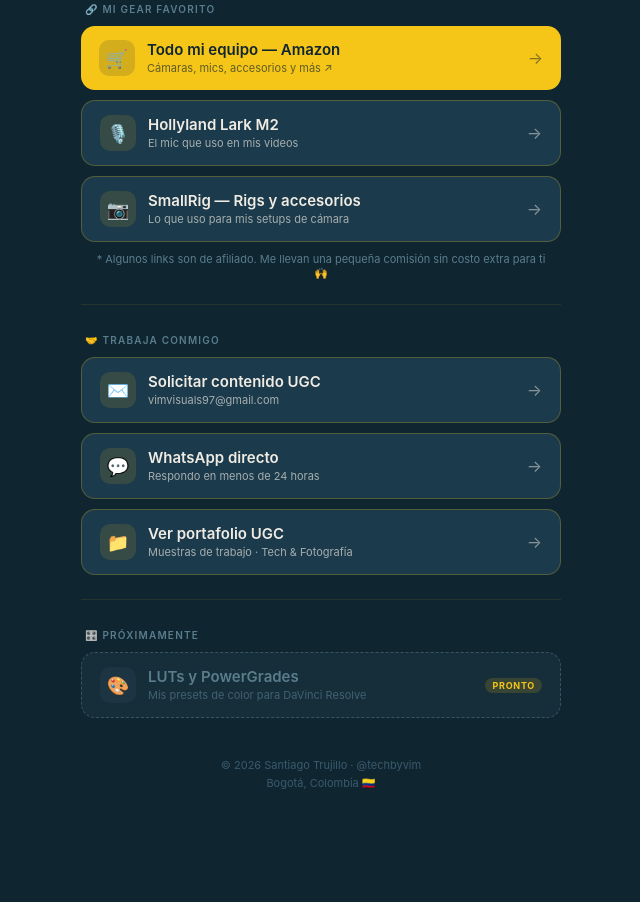
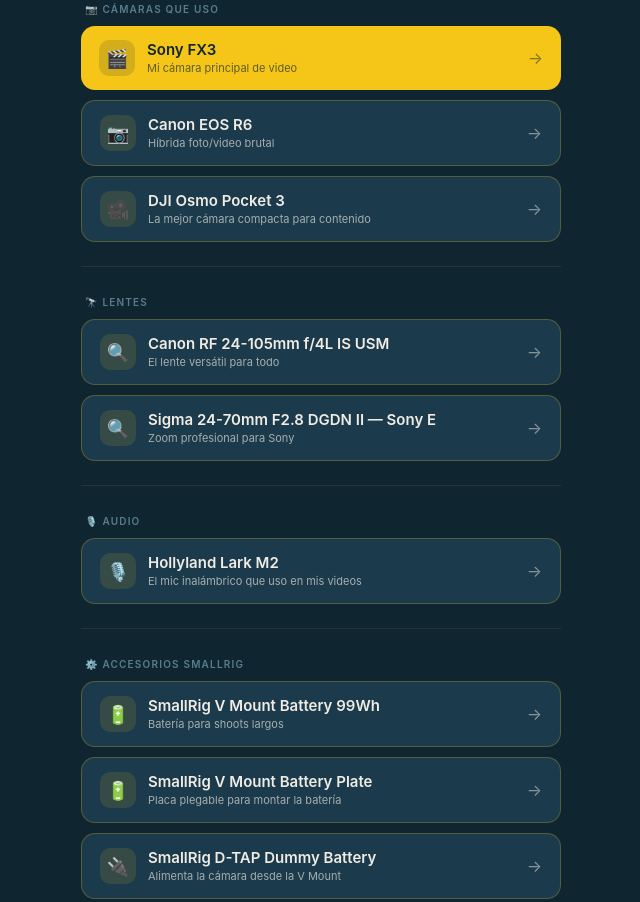
Before and after one commit to vimvisuals97-droid/-techbyvim.github.io, a plain HTML site: page index.html in a window 1280 px wide. Shown: the part 369-1271 px from the top of the page, without its empty margins (319-959 px from the left). Before the commit the page ends 1223 px from the top, so only its background shows below. Drawn offline with Linux system fonts and the light colour scheme.

Commit message:
Add files via upload

```diff
--- a/index.html
+++ b/index.html
@@ -22,7 +22,6 @@
       max-width: 480px;
     }
 
-    /* Header */
     .header {
       text-align: center;
       padding: 2rem 0 1.5rem;
@@ -72,7 +71,6 @@
       line-height: 1.5;
     }
 
-    /* Social icons */
     .socials {
       display: flex;
       justify-content: center;
@@ -104,7 +102,6 @@
       fill: #8AADBE;
     }
 
-    /* Section labels */
     .section-label {
       font-size: 10px;
       font-weight: 600;
@@ -114,7 +111,6 @@
       margin: 1.8rem 0 0.7rem 4px;
     }
 
-    /* Buttons */
     .btn {
       display: flex;
       align-items: center;
@@ -200,7 +196,6 @@
       border-radius: 99px;
     }
 
-    /* Affiliate note */
     .affiliate-note {
       font-size: 11px;
       color: #5A7D8E;
@@ -209,17 +204,11 @@
       padding: 0 0.5rem;
     }
 
-    /* Footer */
     .footer {
       text-align: center;
       margin-top: 2.5rem;
       font-size: 11px;
       color: #3a5a6e;
-    }
-
-    .footer a {
-      color: #5A7D8E;
-      text-decoration: none;
     }
 
     .divider {
@@ -235,57 +224,119 @@
   <!-- Header -->
   <div class="header">
     <div class="avatar">TV</div>
-    <!-- Si tienes foto: <div class="avatar"><img src="tu-foto.jpg" alt="Santiago"></div> -->
     <p class="name">Santiago Trujillo</p>
     <p class="handle">@techbyvim</p>
     <p class="tagline">Filmmaker convertido en creador UGC<br>📷 Tech · Fotografía · Video · Bogotá 🇨🇴</p>
   </div>
 
-  <!-- Social links -->
+  <!-- Socials -->
   <div class="socials">
-    <!-- Instagram -->
     <a href="https://instagram.com/techbyvim" class="social-link" target="_blank" aria-label="Instagram">
       <svg viewBox="0 0 24 24"><path d="M12 2.163c3.204 0 3.584.012 4.85.07 3.252.148 4.771 1.691 4.919 4.919.058 1.265.069 1.645.069 4.849 0 3.205-.012 3.584-.069 4.849-.149 3.225-1.664 4.771-4.919 4.919-1.266.058-1.644.07-4.85.07-3.204 0-3.584-.012-4.849-.07-3.26-.149-4.771-1.699-4.919-4.92-.058-1.265-.07-1.644-.07-4.849 0-3.204.013-3.583.07-4.849.149-3.227 1.664-4.771 4.919-4.919 1.266-.057 1.645-.069 4.849-.069zm0-2.163c-3.259 0-3.667.014-4.947.072-4.358.2-6.78 2.618-6.98 6.98-.059 1.281-.073 1.689-.073 4.948 0 3.259.014 3.668.072 4.948.2 4.358 2.618 6.78 6.98 6.98 1.281.058 1.689.072 4.948.072 3.259 0 3.668-.014 4.948-.072 4.354-.2 6.782-2.618 6.979-6.98.059-1.28.073-1.689.073-4.948 0-3.259-.014-3.667-.072-4.947-.196-4.354-2.617-6.78-6.979-6.98-1.281-.059-1.69-.073-4.949-.073zm0 5.838c-3.403 0-6.162 2.759-6.162 6.162s2.759 6.163 6.162 6.163 6.162-2.759 6.162-6.163c0-3.403-2.759-6.162-6.162-6.162zm0 10.162c-2.209 0-4-1.79-4-4 0-2.209 1.791-4 4-4s4 1.791 4 4c0 2.21-1.791 4-4 4zm6.406-11.845c-.796 0-1.441.645-1.441 1.44s.645 1.44 1.441 1.44c.795 0 1.439-.645 1.439-1.44s-.644-1.44-1.439-1.44z"/></svg>
     </a>
-    <!-- TikTok -->
     <a href="https://tiktok.com/@techbyvim" class="social-link" target="_blank" aria-label="TikTok">
       <svg viewBox="0 0 24 24"><path d="M19.59 6.69a4.83 4.83 0 01-3.77-4.25V2h-3.45v13.67a2.89 2.89 0 01-2.88 2.5 2.89 2.89 0 01-2.89-2.89 2.89 2.89 0 012.89-2.89c.28 0 .54.04.79.1V9.01a6.33 6.33 0 00-.79-.05 6.34 6.34 0 00-6.34 6.34 6.34 6.34 0 006.34 6.34 6.34 6.34 0 006.33-6.34V8.69a8.2 8.2 0 004.81 1.55V6.78a4.85 4.85 0 01-1.04-.09z"/></svg>
     </a>
-    <!-- YouTube -->
     <a href="https://youtube.com/@techbyvim" class="social-link" target="_blank" aria-label="YouTube">
       <svg viewBox="0 0 24 24"><path d="M23.495 6.205a3.007 3.007 0 00-2.088-2.088c-1.87-.501-9.396-.501-9.396-.501s-7.507-.01-9.396.501A3.007 3.007 0 00.527 6.205a31.247 31.247 0 00-.522 5.805 31.247 31.247 0 00.522 5.783 3.007 3.007 0 002.088 2.088c1.868.502 9.396.502 9.396.502s7.506 0 9.396-.502a3.007 3.007 0 002.088-2.088 31.247 31.247 0 00.5-5.783 31.247 31.247 0 00-.5-5.805zM9.609 15.601V8.408l6.264 3.602z"/></svg>
     </a>
   </div>
 
-  <!-- Gear / Affiliate -->
-  <p class="section-label">🔗 Mi gear favorito</p>
+  <!-- Cámaras -->
+  <p class="section-label">📷 Cámaras que uso</p>
 
-  <a href="https://www.amazon.com/shop/TUUSERNAME" class="btn btn-primary" target="_blank">
-    <!-- Reemplaza el link con tu Amazon Storefront cuando lo tengas -->
-    <div class="btn-icon">🛒</div>
+  <a href="https://amzn.to/4lpXfGq" class="btn btn-primary" target="_blank">
+    <div class="btn-icon">🎬</div>
     <div class="btn-text">
-      <span class="btn-title">Todo mi equipo — Amazon</span>
-      <span class="btn-sub">Cámaras, mics, accesorios y más ↗</span>
+      <span class="btn-title">Sony FX3</span>
+      <span class="btn-sub">Mi cámara principal de video</span>
     </div>
     <span class="btn-arrow">→</span>
   </a>
 
-  <a href="https://www.hollyland-tech.com/products/lark-m2" class="btn btn-secondary" target="_blank">
-    <!-- Reemplaza con tu link de afiliado de Hollyland cuando apliques -->
-    <div class="btn-icon">🎙️</div>
+  <a href="https://amzn.to/4sah9Il" class="btn btn-secondary" target="_blank">
+    <div class="btn-icon">📷</div>
     <div class="btn-text">
-      <span class="btn-title">Hollyland Lark M2</span>
-      <span class="btn-sub">El mic que uso en mis videos</span>
+      <span class="btn-title">Canon EOS R6</span>
+      <span class="btn-sub">Híbrida foto/video brutal</span>
     </div>
     <span class="btn-arrow">→</span>
   </a>
 
-  <a href="https://www.smallrig.com" class="btn btn-secondary" target="_blank">
-    <!-- Reemplaza con tu link de afiliado de SmallRig -->
-    <div class="btn-icon">📷</div>
+  <a href="https://amzn.to/4sk3kXJ" class="btn btn-secondary" target="_blank">
+    <div class="btn-icon">🎥</div>
     <div class="btn-text">
-      <span class="btn-title">SmallRig — Rigs y accesorios</span>
-      <span class="btn-sub">Lo que uso para mis setups de cámara</span>
+      <span class="btn-title">DJI Osmo Pocket 3</span>
+      <span class="btn-sub">La mejor cámara compacta para contenido</span>
+    </div>
+    <span class="btn-arrow">→</span>
+  </a>
+
+  <div class="divider"></div>
+
+  <!-- Lentes -->
+  <p class="section-label">🔭 Lentes</p>
+
+  <a href="https://amzn.to/3P6urH8" class="btn btn-secondary" target="_blank">
+    <div class="btn-icon">🔍</div>
+    <div class="btn-text">
+      <span class="btn-title">Canon RF 24-105mm f/4L IS USM</span>
+      <span class="btn-sub">El lente versátil para todo</span>
+    </div>
+    <span class="btn-arrow">→</span>
+  </a>
+
+  <a href="https://amzn.to/4rwjFY7" class="btn btn-secondary" target="_blank">
+    <div class="btn-icon">🔍</div>
+    <div class="btn-text">
+      <span class="btn-title">Sigma 24-70mm F2.8 DGDN II — Sony E</span>
+      <span class="btn-sub">Zoom profesional para Sony</span>
+    </div>
+    <span class="btn-arrow">→</span>
+  </a>
+
+  <div class="divider"></div>
+
+  <!-- Audio -->
+  <p class="section-label">🎙️ Audio</p>
+
+  <a href="https://amzn.to/4bIcoQg" class="btn btn-secondary" target="_blank">
+    <div class="btn-icon">🎙️</div>
+    <div class="btn-text">
+      <span class="btn-title">Hollyland Lark M2</span>
+      <span class="btn-sub">El mic inalámbrico que uso en mis videos</span>
+    </div>
+    <span class="btn-arrow">→</span>
+  </a>
+
+  <div class="divider"></div>
+
+  <!-- Accesorios SmallRig -->
+  <p class="section-label">⚙️ Accesorios SmallRig</p>
+
+  <a href="https://amzn.to/3Ph9dWX" class="btn btn-secondary" target="_blank">
+    <div class="btn-icon">🔋</div>
+    <div class="btn-text">
+      <span class="btn-title">SmallRig V Mount Battery 99Wh</span>
+      <span class="btn-sub">Batería para shoots largos</span>
+    </div>
+    <span class="btn-arrow">→</span>
+  </a>
+
+  <a href="https://amzn.to/3NCXSQD" class="btn btn-secondary" target="_blank">
+    <div class="btn-icon">🔋</div>
+    <div class="btn-text">
+      <span class="btn-title">SmallRig V Mount Battery Plate</span>
+      <span class="btn-sub">Placa plegable para montar la batería</span>
+    </div>
+    <span class="btn-arrow">→</span>
+  </a>
+
+  <a href="https://amzn.to/4s9Cn90" class="btn btn-secondary" target="_blank">
+    <div class="btn-icon">🔌</div>
+    <div class="btn-text">
+      <span class="btn-title">SmallRig D-TAP Dummy Battery</span>
+      <span class="btn-sub">Alimenta la cámara desde la V Mount</span>
     </div>
     <span class="btn-arrow">→</span>
   </a>
@@ -294,7 +345,7 @@
 
   <div class="divider"></div>
 
-  <!-- Collab / Portafolio -->
+  <!-- Trabaja conmigo -->
   <p class="section-label">🤝 Trabaja conmigo</p>
 
   <a href="mailto:vimvisuals97@gmail.com?subject=Colaboración UGC — [Nombre de tu marca]" class="btn btn-secondary">
@@ -316,7 +367,6 @@
   </a>
 
   <a href="https://drive.google.com/TUENLACEPORTAFOLIO" class="btn btn-secondary" target="_blank">
-    <!-- Sube el PDF del portafolio a Drive y pon el link aquí -->
     <div class="btn-icon">📁</div>
     <div class="btn-text">
       <span class="btn-title">Ver portafolio UGC</span>
@@ -339,7 +389,6 @@
     <span class="badge-soon">Pronto</span>
   </div>
 
-  <!-- Footer -->
   <div class="footer">
     <p>© 2026 Santiago Trujillo · @techbyvim</p>
     <p style="margin-top:4px;">Bogotá, Colombia 🇨🇴</p>
```
